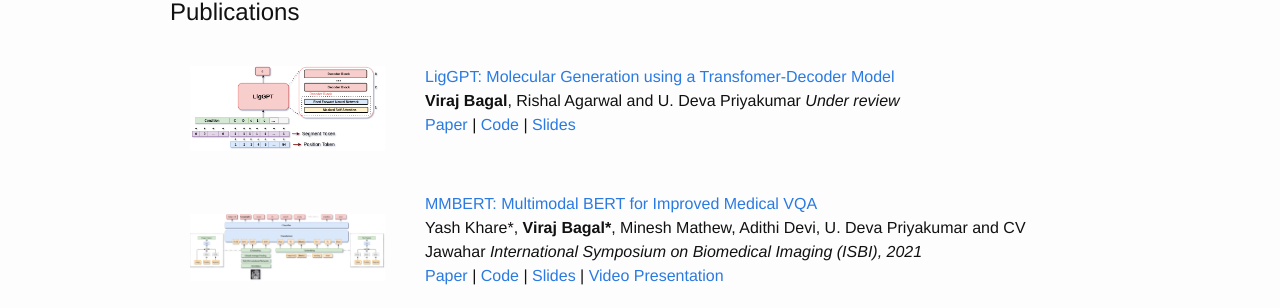
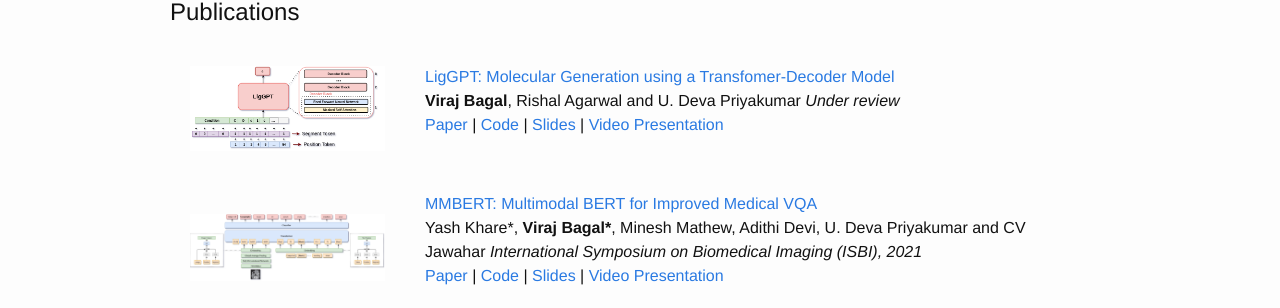
Before and after one commit to VirajBagal/VirajBagal.github.io, a Jekyll site: the page built from index.md, in a window 1280 px wide. Shown: the part 906-1214 px from the top of the page. Built offline with Jekyll 4.4.1, drawn with Linux system fonts in a browser that asks for light colours.

Commit message:
Update index.md

```diff
--- a/index.md
+++ b/index.md
@@ -71,6 +71,7 @@ funded throughout my degree by KVPY organization. </li>
 
 					<a href="/data/liggpt.pdf">Paper</a> | <a href="https://github.com/VirajBagal/LigGPT">Code</a> |
 					<a href="https://docs.google.com/presentation/d/11NoJU2erAoxUCbdBnB8Ss6yAXTJPnnX9CygB6Dl2-TM/edit?usp=sharing">Slides</a>
+					| <a href="https://www.dropbox.com/s/6qbswn5gchxz5uw/liggpt_video.mp4?dl=0">Video Presentation</a>
 				</p>
 			</td>
 
```
